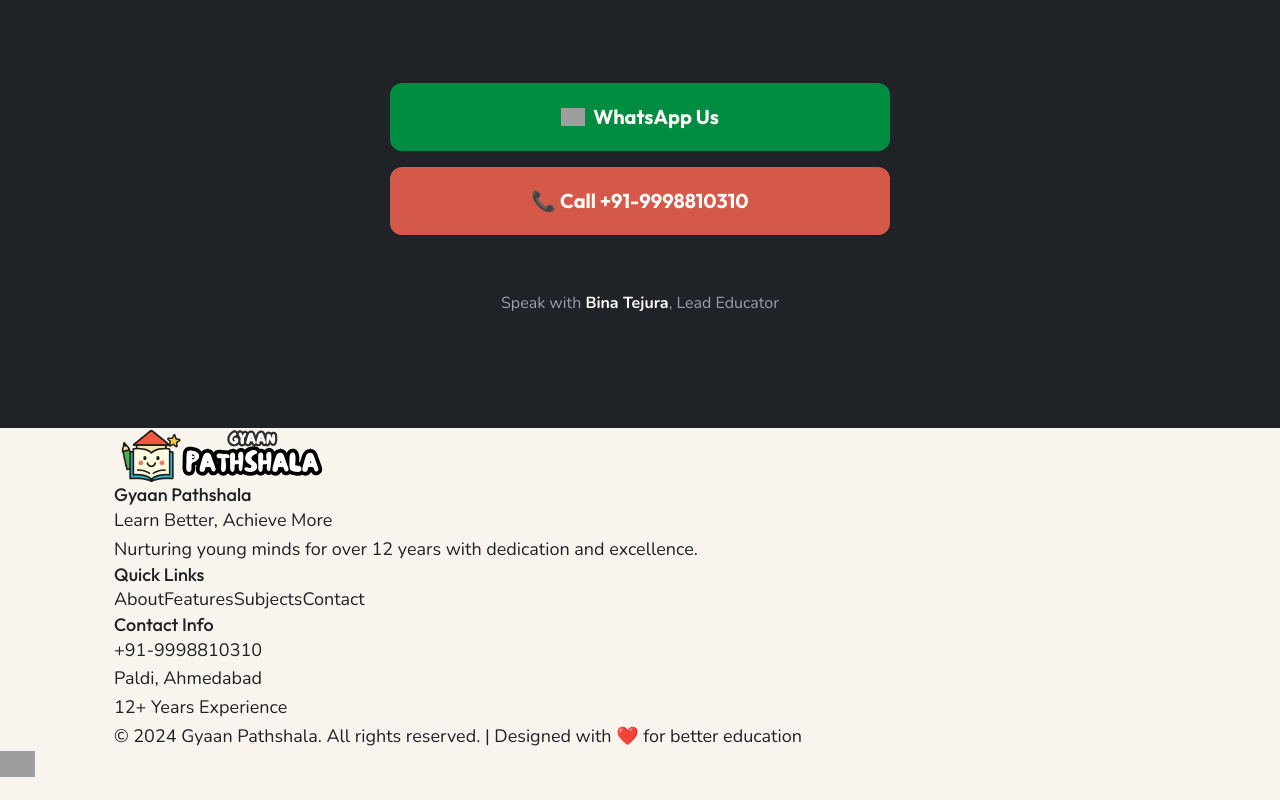
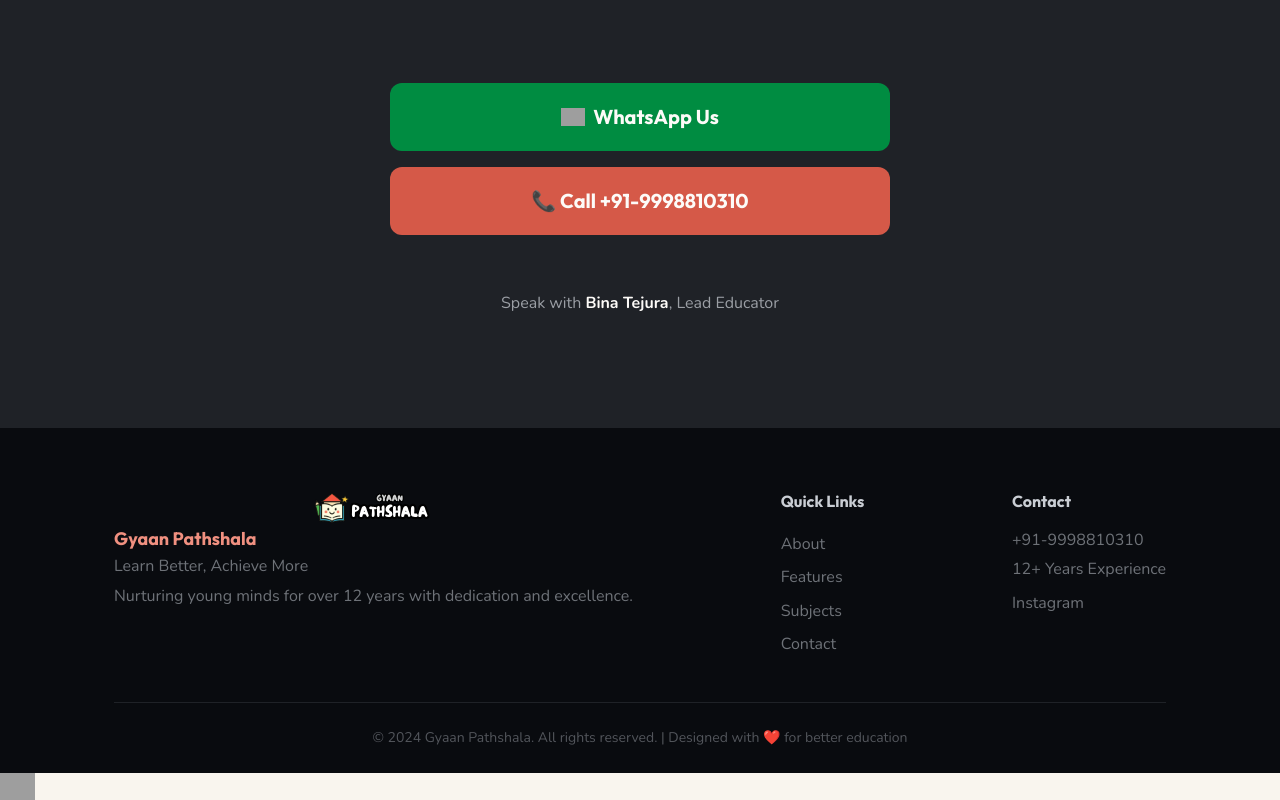
Before and after one commit to saranshseth93/gyaan-pathshala, a React (Vite) app: page / in a window 1280 px wide. Shown: the part 7189-7989 px from the top of the page. Before the commit the page ends 7966 px from the top, so only its background shows below. Built offline with nearby package versions, Linux system fonts and the light colour scheme; grey boxes are pictures that could not be loaded.

Commit message:
feat: redesign footer minimal with Instagram link
Co-Authored-By: Claude Opus 4.6 (1M context) <noreply@anthropic.com>

```diff
--- a/src/App.css
+++ b/src/App.css
@@ -983,3 +983,95 @@ img {
 .contact-teacher strong {
   color: var(--color-white-warm);
 }
+
+/* ===== FOOTER ===== */
+.footer {
+  background: oklch(0.15 0.01 260);
+  color: var(--color-white-warm);
+  padding: var(--space-2xl) 0 var(--space-lg);
+}
+
+.footer-content {
+  display: flex;
+  justify-content: space-between;
+  align-items: flex-start;
+  gap: var(--space-xl);
+  margin-bottom: var(--space-xl);
+  flex-wrap: wrap;
+}
+
+.footer-brand {
+  display: flex;
+  flex-direction: column;
+  gap: var(--space-xs);
+}
+
+.footer-logo { height: 32px; width: auto; }
+
+.footer-brand h3 {
+  font-family: var(--font-display);
+  color: var(--color-terracotta-light);
+  font-size: var(--text-base);
+  font-weight: 700;
+}
+
+.footer-brand p { font-size: var(--text-sm); color: oklch(0.55 0.01 260); }
+
+.footer-tagline { font-size: var(--text-xs); }
+
+.footer-links h4, .footer-contact h4 {
+  font-family: var(--font-display);
+  margin-bottom: var(--space-md);
+  color: oklch(0.85 0.01 260);
+  font-size: var(--text-sm);
+  font-weight: 700;
+}
+
+.footer-links button {
+  color: oklch(0.55 0.01 260);
+  padding: var(--space-xs) 0;
+  display: block;
+  font-size: var(--text-sm);
+  transition: color var(--duration-fast) var(--ease-out);
+}
+.footer-links button:hover { color: var(--color-terracotta-light); }
+
+.footer-contact p {
+  color: oklch(0.55 0.01 260);
+  margin-bottom: var(--space-xs);
+  font-size: var(--text-sm);
+}
+
+.footer-social {
+  display: flex;
+  gap: var(--space-md);
+  margin-top: var(--space-sm);
+}
+
+.footer-social a {
+  color: oklch(0.55 0.01 260);
+  font-size: var(--text-sm);
+  transition: color var(--duration-fast) var(--ease-out);
+}
+.footer-social a:hover { color: var(--color-terracotta-light); }
+
+.footer-bottom {
+  border-top: 1px solid oklch(0.25 0.01 260);
+  padding-top: var(--space-lg);
+  text-align: center;
+}
+
+.footer-bottom p {
+  color: oklch(0.45 0.01 260);
+  font-size: var(--text-xs);
+}
+
+@media (max-width: 768px) {
+  .footer-content {
+    flex-direction: column;
+    text-align: center;
+    align-items: center;
+  }
+  .footer-links button { text-align: center; }
+  .footer-social { justify-content: center; }
+}
--- a/src/App.jsx
+++ b/src/App.jsx
@@ -798,10 +798,14 @@ function App() {
             </div>
 
             <div className="footer-contact">
-              <h4>Contact Info</h4>
+              <h4>Contact</h4>
               <p>+91-9998810310</p>
-              <p>Paldi, Ahmedabad</p>
               <p>12+ Years Experience</p>
+              <div className="footer-social">
+                <a href="https://www.instagram.com/gyaan.pathshala/" target="_blank" rel="noopener noreferrer">
+                  Instagram
+                </a>
+              </div>
             </div>
           </div>
 
```
